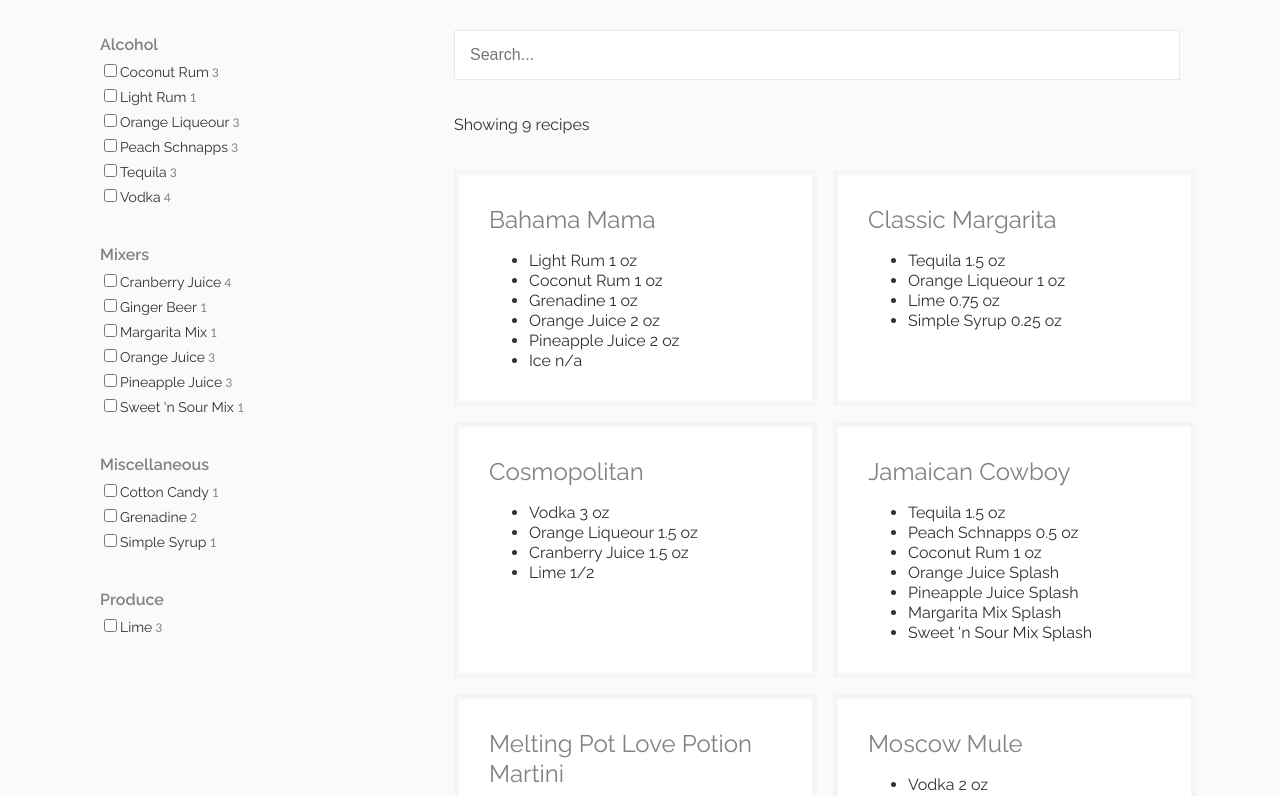
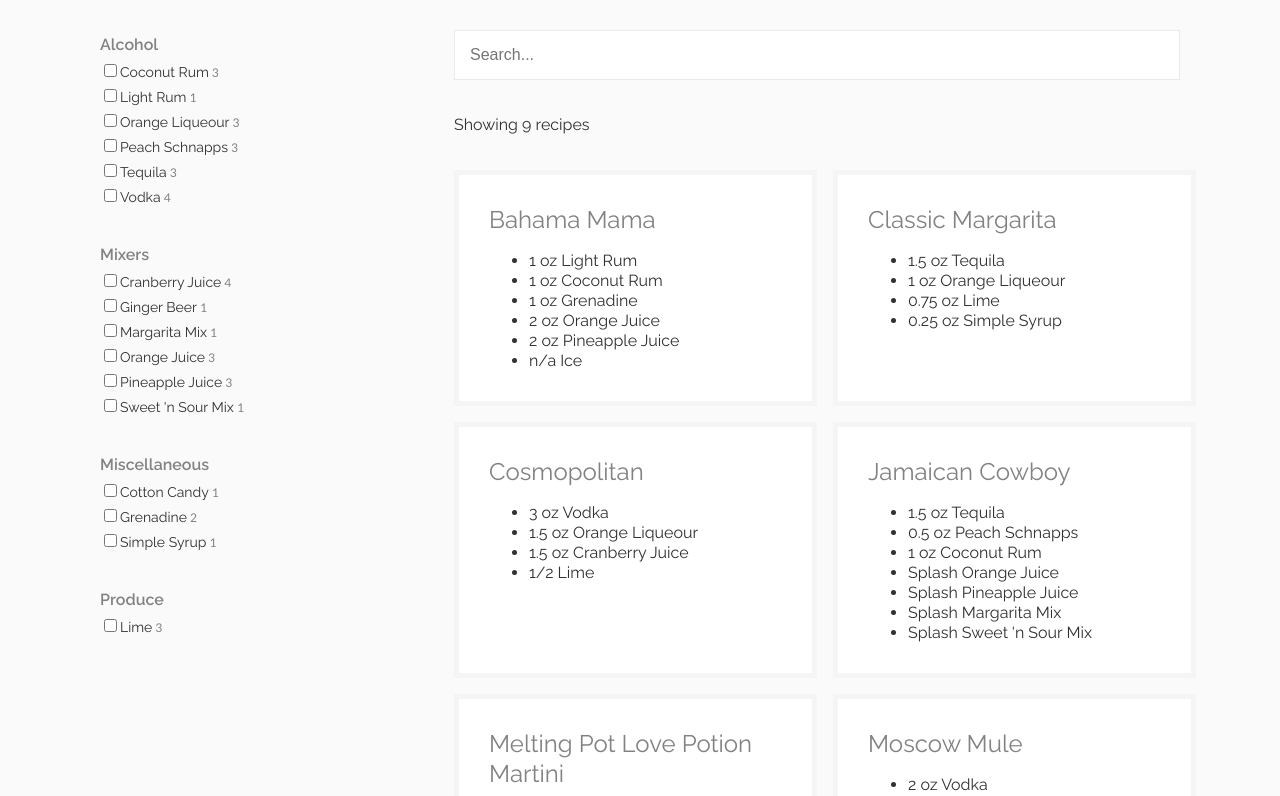
Before and after one commit to nicolesmithdev/mixology, a Vue app: page / in a window 1280 px wide. Shown: the top 796 px of the page. Built offline with nearby package versions, Linux system fonts and the light colour scheme.

Commit message:
Move amount before ingredient

```diff
--- a/src/components/RecipeCard.vue
+++ b/src/components/RecipeCard.vue
@@ -6,7 +6,7 @@
                 v-for="{ ingredient, amount } in recipe.ingredients"
                 :key="ingredient"
             >
-                {{ ingredient }} {{ amount }}
+                {{ amount }} {{ ingredient }}
             </li>
         </ul>
     </div>
```
